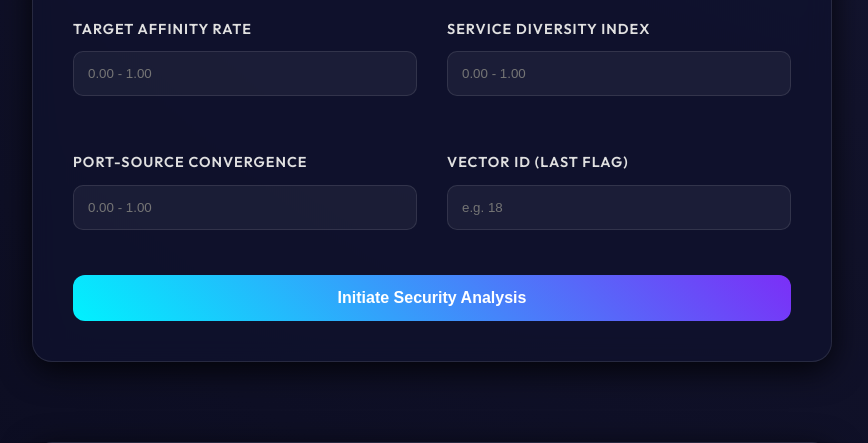
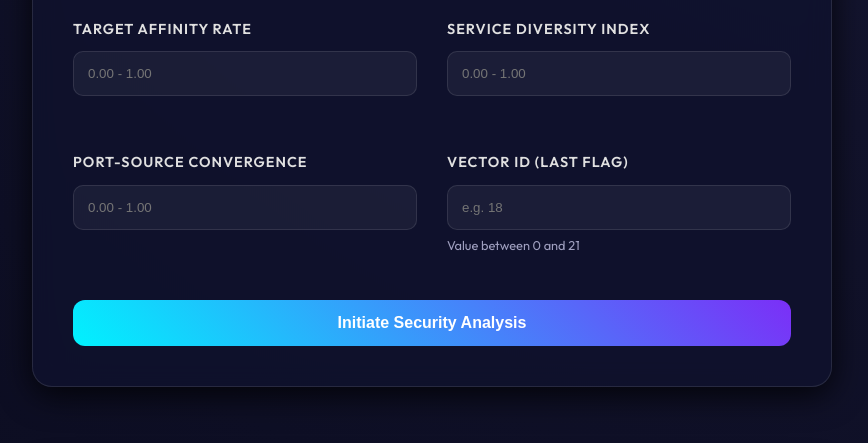
Before and after one commit to SudoAnirudh/Intrusion-Detection-System-Using-ML, a Flask app: page /ids in a window 1280 px wide. Shown: the part 872-1315 px from the top of the page, without its empty margins (208-1076 px from the left). Run offline with Flask 2, Linux system fonts and the light colour scheme; parts of the project's set-up code (start-up, migrations or seed data) failed here and were passed over.

Commit message:
🎨 Palette: Enhance form accessibility and validation
- Added `aria-pressed` attributes to "Manual Mode" and "Live Monitor" toggle buttons for screen reader state indication.
- Added `aria-describedby` to `count` and `last_flag` inputs, linking them to their helper text.
- Added `min="0"` and `max="21"` constraints to the `last_flag` input to prevent invalid data submission.
- Added explicit helper text "Value between 0 and 21" for `last_flag`.
- Updated JavaScript `switchMode` to toggle `aria-pressed` states.

```diff
--- a/templates/index.html
+++ b/templates/index.html
@@ -129,9 +129,9 @@
         <p style="color: var(--text-muted);">Switch between manual audits and real-time live monitoring.</p>
       </div>
       <div style="display: flex; gap: 10px;">
-        <button onclick="switchMode('manual')" id="btn-manual" class="btn btn-primary"
+        <button onclick="switchMode('manual')" id="btn-manual" class="btn btn-primary" aria-pressed="true"
           style="font-size: 0.8rem; padding: 10px 20px;">Manual Mode</button>
-        <button onclick="switchMode('live')" id="btn-live" class="btn"
+        <button onclick="switchMode('live')" id="btn-live" class="btn" aria-pressed="false"
           style="font-size: 0.8rem; padding: 10px 20px; border: 1px solid var(--glass-border);">Live Monitor</button>
       </div>
     </div>
@@ -223,8 +223,8 @@
         <div class="form-grid">
           <div class="form-group">
             <label for="count">Connection Count (Same Host)</label>
-            <input type="number" name="count" id="count" min="0" placeholder="e.g. 5" required />
-            <span class="input-description">Number of connections to target host</span>
+            <input type="number" name="count" id="count" min="0" placeholder="e.g. 5" required aria-describedby="count-desc" />
+            <span id="count-desc" class="input-description">Number of connections to target host</span>
           </div>
 
           <div class="form-group">
@@ -265,7 +265,8 @@
 
           <div class="form-group">
             <label for="last_flag">Vector ID (Last Flag)</label>
-            <input type="number" name="last_flag" id="last_flag" placeholder="e.g. 18" required />
+            <input type="number" name="last_flag" id="last_flag" min="0" max="21" placeholder="e.g. 18" required aria-describedby="last-flag-desc" />
+            <span id="last-flag-desc" class="input-description">Value between 0 and 21</span>
           </div>
         </div>
 
@@ -337,14 +338,18 @@
         manualPanel.style.display = 'none';
         livePanel.style.display = 'block';
         btnLive.classList.add('btn-primary');
+        btnLive.setAttribute('aria-pressed', 'true');
         btnManual.classList.remove('btn-primary');
+        btnManual.setAttribute('aria-pressed', 'false');
         btnManual.style.border = '1px solid var(--glass-border)';
         startLiveMonitor();
       } else {
         manualPanel.style.display = 'block';
         livePanel.style.display = 'none';
         btnManual.classList.add('btn-primary');
+        btnManual.setAttribute('aria-pressed', 'true');
         btnLive.classList.remove('btn-primary');
+        btnLive.setAttribute('aria-pressed', 'false');
         btnLive.style.border = '1px solid var(--glass-border)';
         stopLiveMonitor();
       }
```
